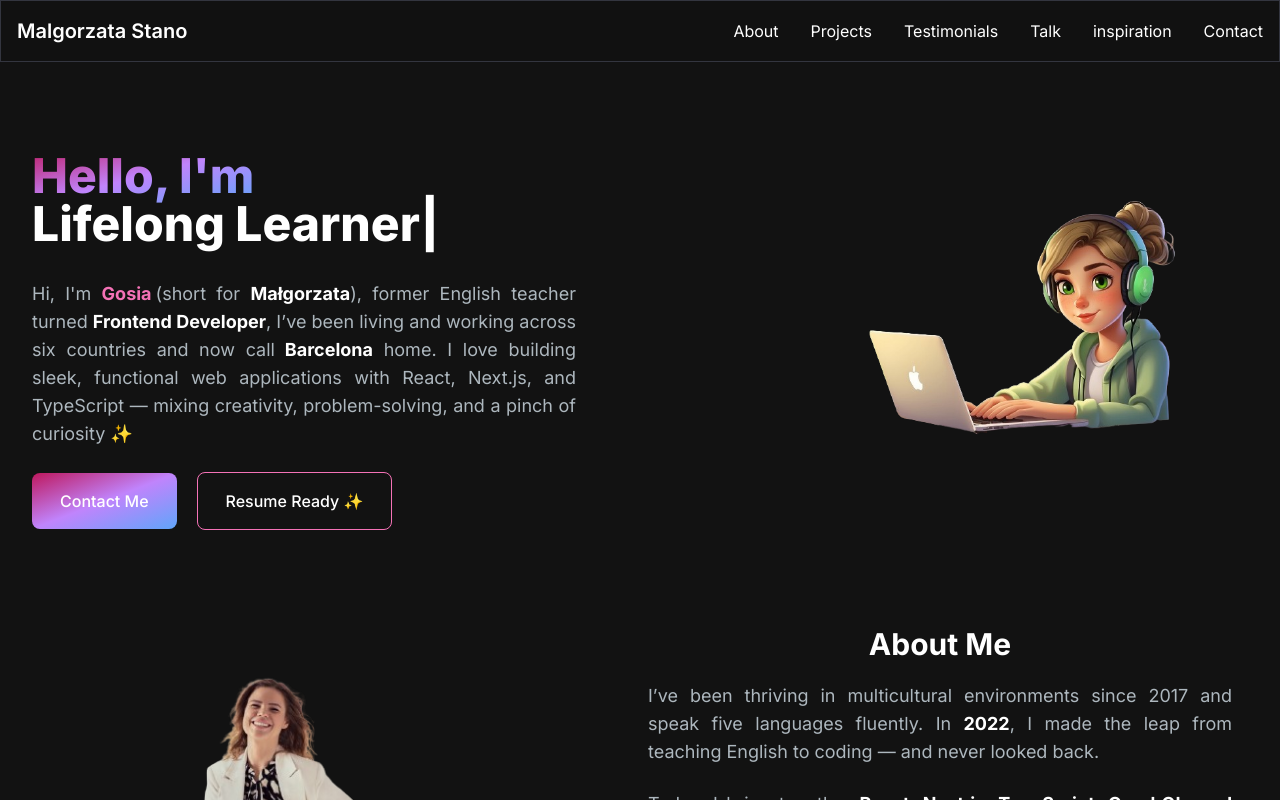
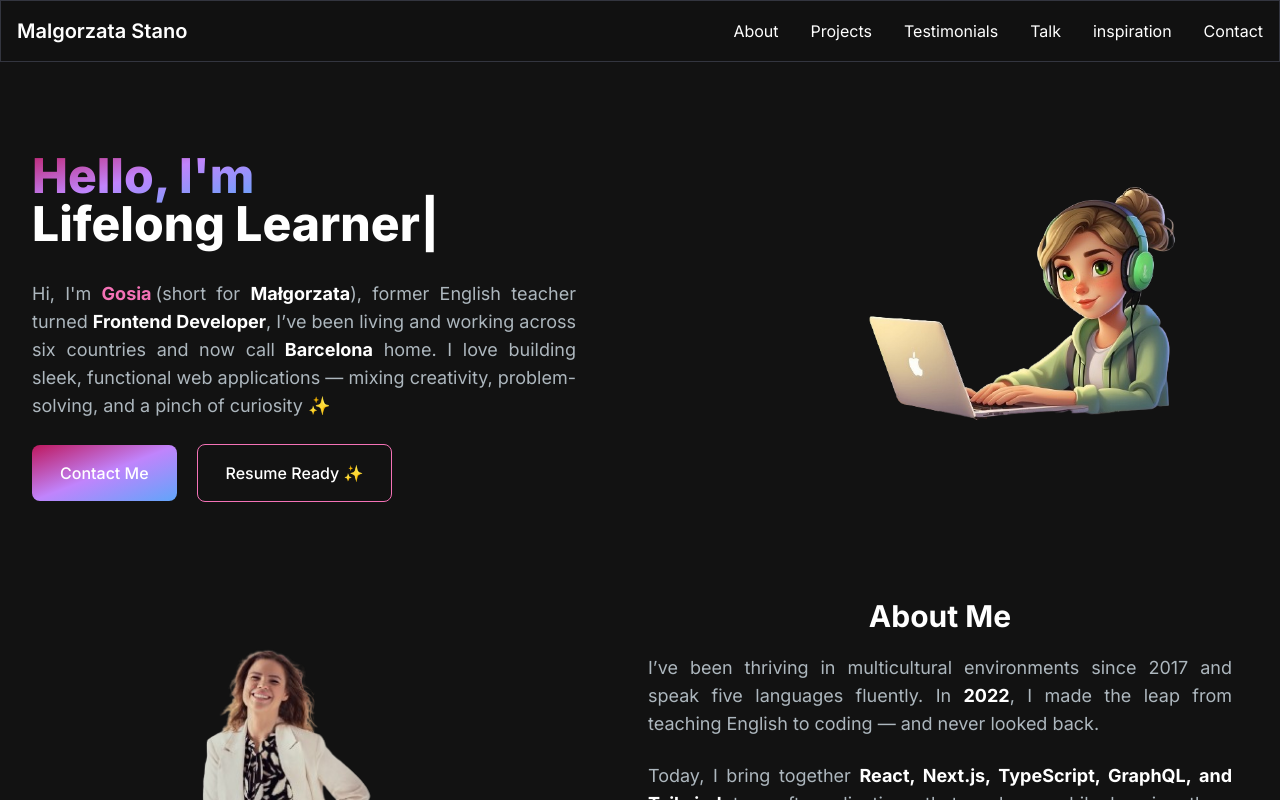
Before and after one commit to gosiast/NextJs-portfolio, a Next.js app: page / in a window 1280 px wide. Shown: the top 800 px of the page. Built offline with nearby package versions, Linux system fonts and the light colour scheme; no server answers.

Commit message:
removed too much text and hr divier

```diff
--- a/app/components/HeroSection/index.tsx
+++ b/app/components/HeroSection/index.tsx
@@ -37,9 +37,8 @@ const HeroSection = () => {
             <strong className="text-white">Frontend Developer</strong>, I’ve
             been living and working across six countries and now call
             <strong className="text-white"> Barcelona</strong> home. I love
-            building sleek, functional web applications with React, Next.js, and
-            TypeScript — mixing creativity, problem-solving, and a pinch of
-            curiosity ✨
+            building sleek, functional web applications — mixing creativity,
+            problem-solving, and a pinch of curiosity ✨
           </p>
           <div>
             <button
--- a/app/components/TedTalk/index.tsx
+++ b/app/components/TedTalk/index.tsx
@@ -32,7 +32,6 @@ const TedTalk = () => {
           Your browser does not support the video tag.
         </video>
       </div>
-      <div className="h-px bg-slate-500/30 mt-6" />
     </section>
   );
 };
```
